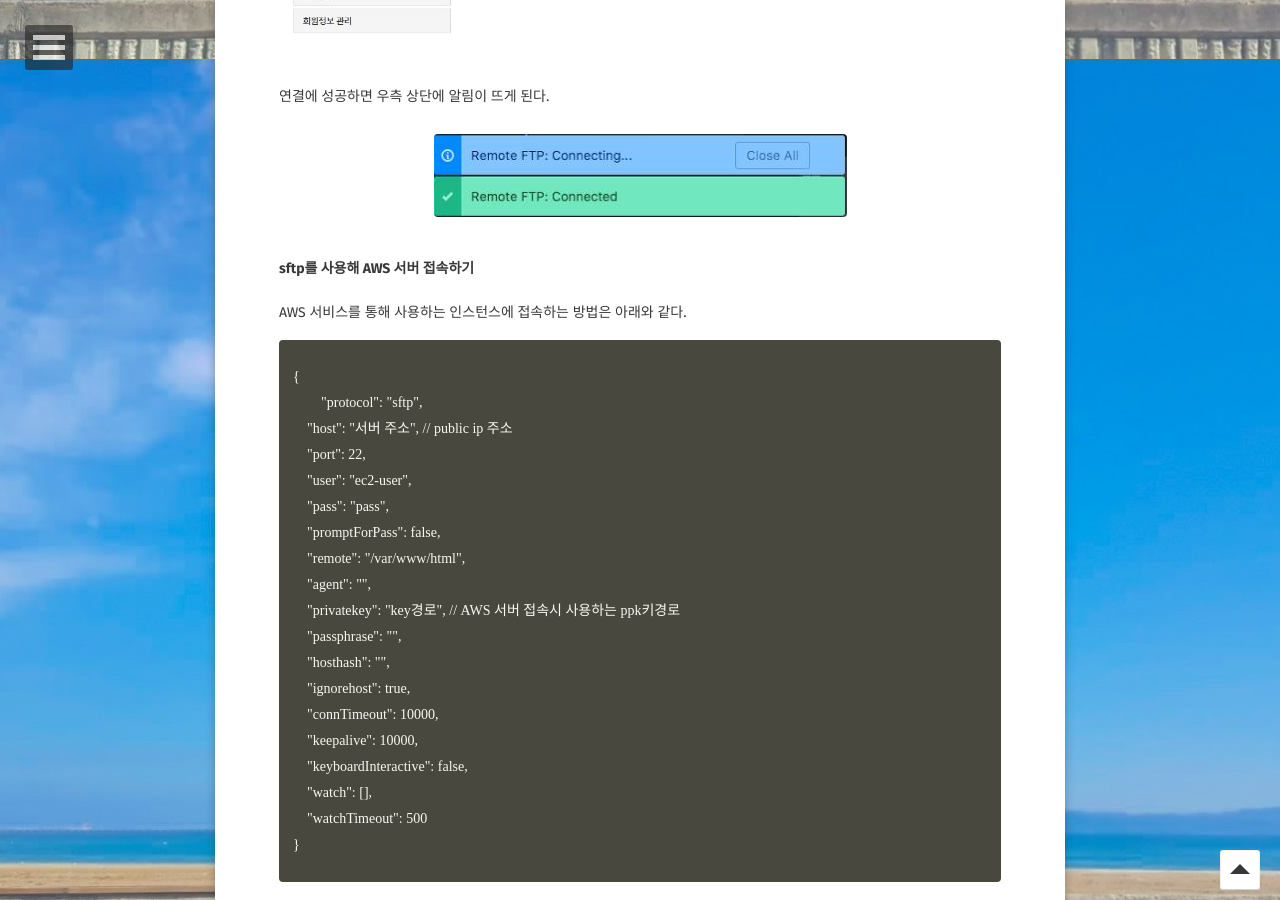
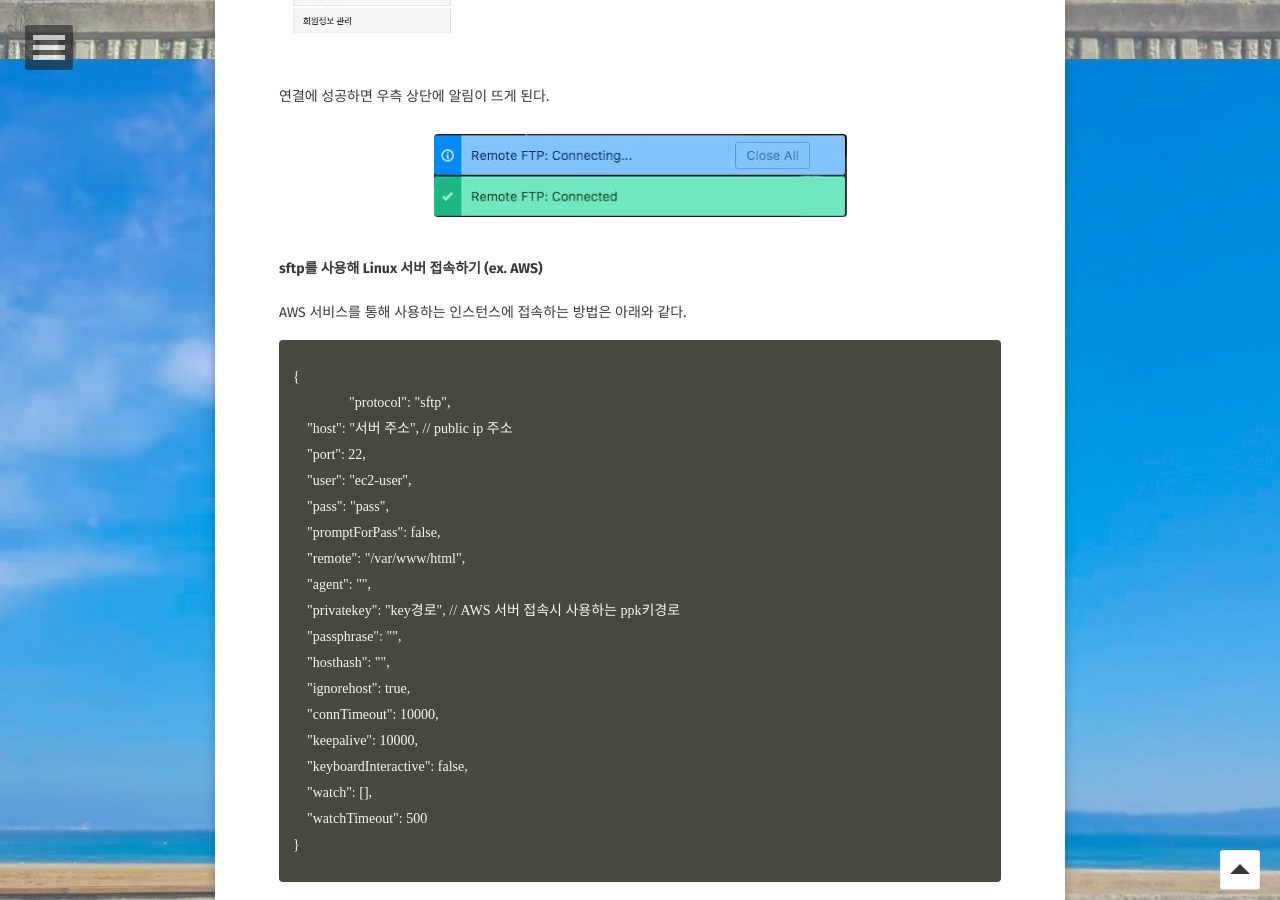
Before and after one commit to kangyechan/kangyechan.github.io, a Jekyll site: the page built from _posts/post/2019-01-16-atom-sftp.md, in a window 1280 px wide and 900 px high, scrolled down 4441 px. Built offline with Jekyll 4.4.1, drawn with Linux system fonts in a browser that asks for light colours; some web fonts are replaced; some of the changed text lies outside the part shown.

Commit message:
Update 2019-01-16-atom-sftp.md

```diff
--- a/_posts/post/2019-01-16-atom-sftp.md
+++ b/_posts/post/2019-01-16-atom-sftp.md
@@ -38,7 +38,7 @@ Atom을 실행하면 메인화면에서 `install packages`를 확인할 수 있
 	<a href="{{site.url}}/assets/img/post/atom/atom_2.JPG"><img src="{{site.url}}/assets/img/post/atom/atom_2.JPG"></a>
 </figure>
 
-#### ftp 접속하기
+#### ftp 접속하기 (ex. 닷홈, cafe24..)
 
 설치가 완료되면 메뉴 중 `Packages`를 선택한다.
 `Remote-FTP`를 선택하고 `Toggle`을 눌러 FTP연결 설정 창을 연다.
@@ -91,12 +91,12 @@ FTP 연결을 위한 `.ftpconfig`파일의 폼은 아래와 같다.
 	<a href="{{site.url}}/assets/img/post/atom/atom_7.JPG"><img src="{{site.url}}/assets/img/post/atom/atom_7.JPG"></a>
 </figure>
 
-#### sftp를 사용해 AWS 서버 접속하기
+#### sftp를 사용해 Linux 서버 접속하기 (ex. AWS)
 
 AWS 서비스를 통해 사용하는 인스턴스에 접속하는 방법은 아래와 같다.
 {% highlight html %}
 {
-	"protocol": "sftp",
+		"protocol": "sftp",
     "host": "서버 주소", // public ip 주소
     "port": 22,
     "user": "ec2-user",
```
